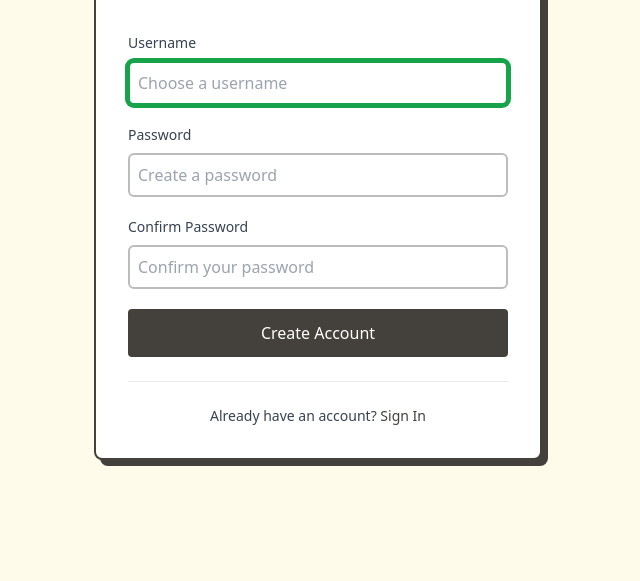
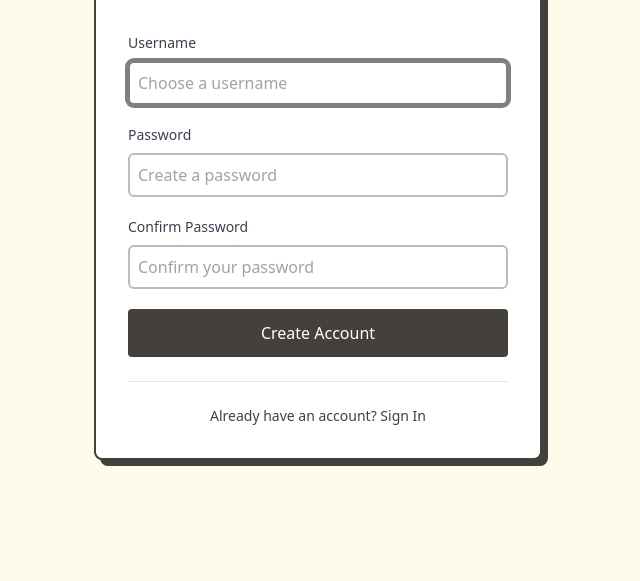
Before and after one commit to matthewnathanael/sp-sportswear, a Django app: page /register/ in a window 1280 px wide, with the restyled element focused. Shown: the part 219-800 px from the top of the page, without its empty margins (322-962 px from the left). Run offline with Django 5.2, Linux system fonts and the light colour scheme; some libraries are stand-ins or nearby versions.

Commit message:
CSS Box Border ColorChange

```diff
--- a/static/css/global.css
+++ b/static/css/global.css
@@ -11,8 +11,8 @@ form select {
 form textarea:focus,
 form select:focus {
     outline: none;
-    border-color: #16a34a;
-    box-shadow: 0 0 0 3px #16a34a;
+    border-color: gray;
+    box-shadow: 0 0 0 3px gray;
 }
 
 .form-style input[type="checkbox"] {
```
